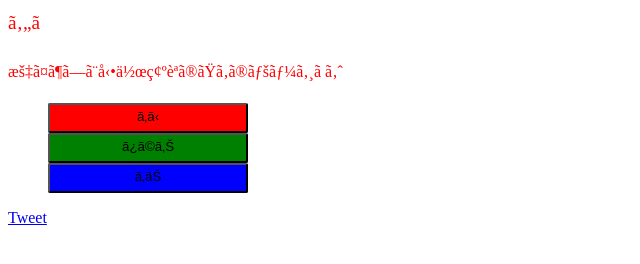
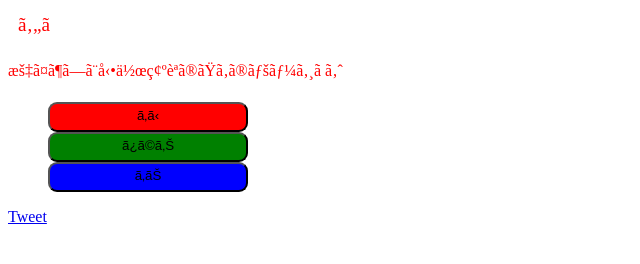
Before and after one commit to kuwas-h/kuwas-h.github.io, a plain HTML site: page index.html in a window 1280 px wide. Shown: the whole page, without its empty margins (0-640 px from the left). Drawn offline with Linux system fonts and the light colour scheme.

Commit message:
Update style1.css

```diff
--- a/css/style1.css
+++ b/css/style1.css
@@ -2,6 +2,7 @@
   --main-color: red;
 }
 .greeting {
+  margin: 10px;
   font-size: larger;
   color: var(--main-color);
 }
@@ -16,5 +17,5 @@
 }
 .button-list button {
   flex: 1 1 30px;
-  border-radius: 2px;
+  border-radius: 9px;
 }
```
